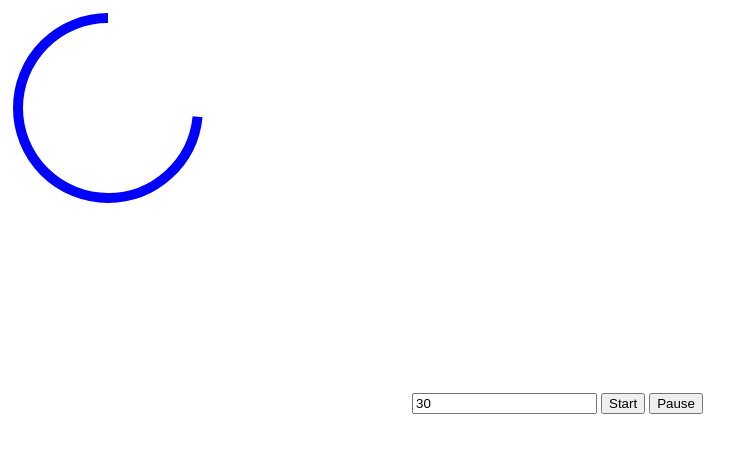
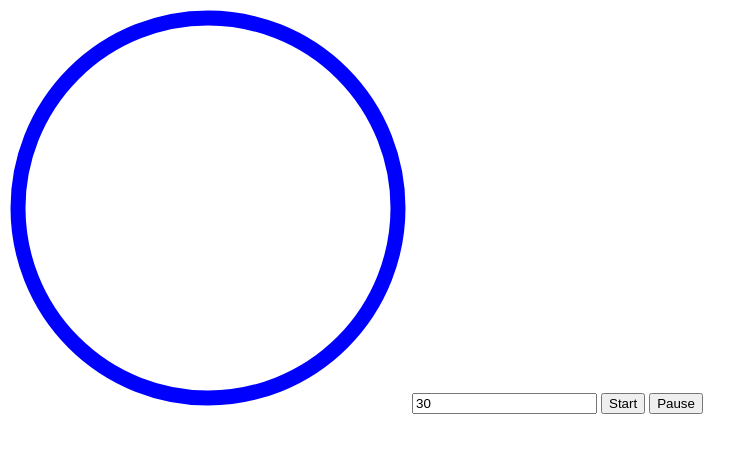
Before and after one commit to azs6189/timer, a plain HTML site: page index.html in a window 1280 px wide. Shown: the whole page, without its empty margins (0-756 px from the left). Drawn offline with Linux system fonts and the light colour scheme.

Commit message:
set perimeter variable for circle set-attribute

```diff
--- a/index.html
+++ b/index.html
@@ -10,9 +10,8 @@
             <!-- Perimeter = ~565 -->
 
             <!-- Border starts from the right-hand side and goes clock-wise -->
-            <circle r="90" cx="100" cy="100" fill="transparent" stroke="blue" stroke-width="10"
-                stroke-dasharray="565" stroke-dashoffset="-150" transform="rotate(-90 100
-                100)" />
+            <circle r="190" cx="200" cy="200" fill="transparent" stroke="blue" stroke-width="15"
+                transform="rotate(-90 200 200)" />
         </svg>
 
         <input id=" duration" value="30" />
--- a/index.js
+++ b/index.js
@@ -1,6 +1,10 @@
 const durationInput = document.querySelector("#duration");
 const startButton = document.querySelector("#start");
 const pauseButton = document.querySelector("#pause");
+const circle = document.querySelector("circle");
+
+const perimeter = circle.getAttribute("r") * 2 * Math.PI;
+circle.setAttribute("stroke-dasharray", perimeter);
 
 const timer = new Timer(durationInput, startButton, pauseButton, {
 	onStart() {
```
